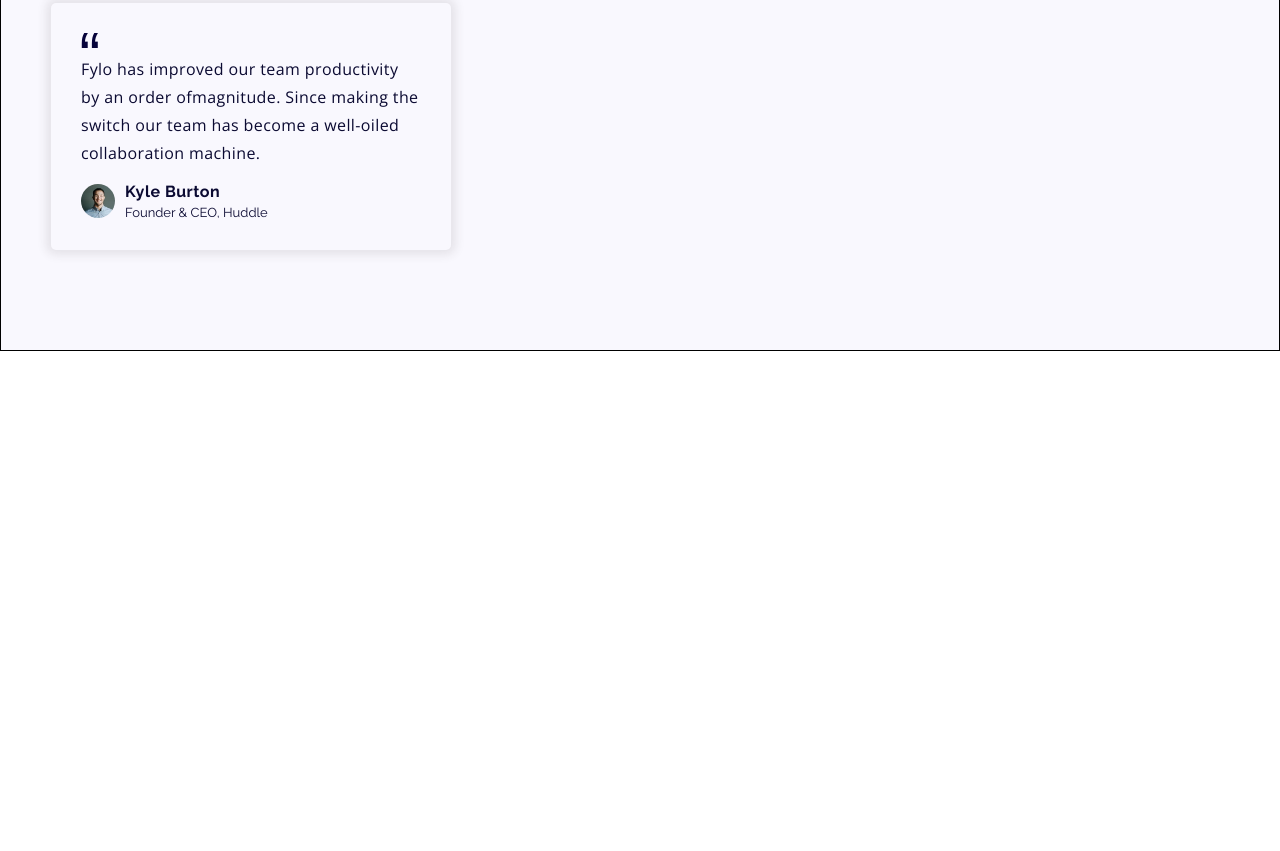
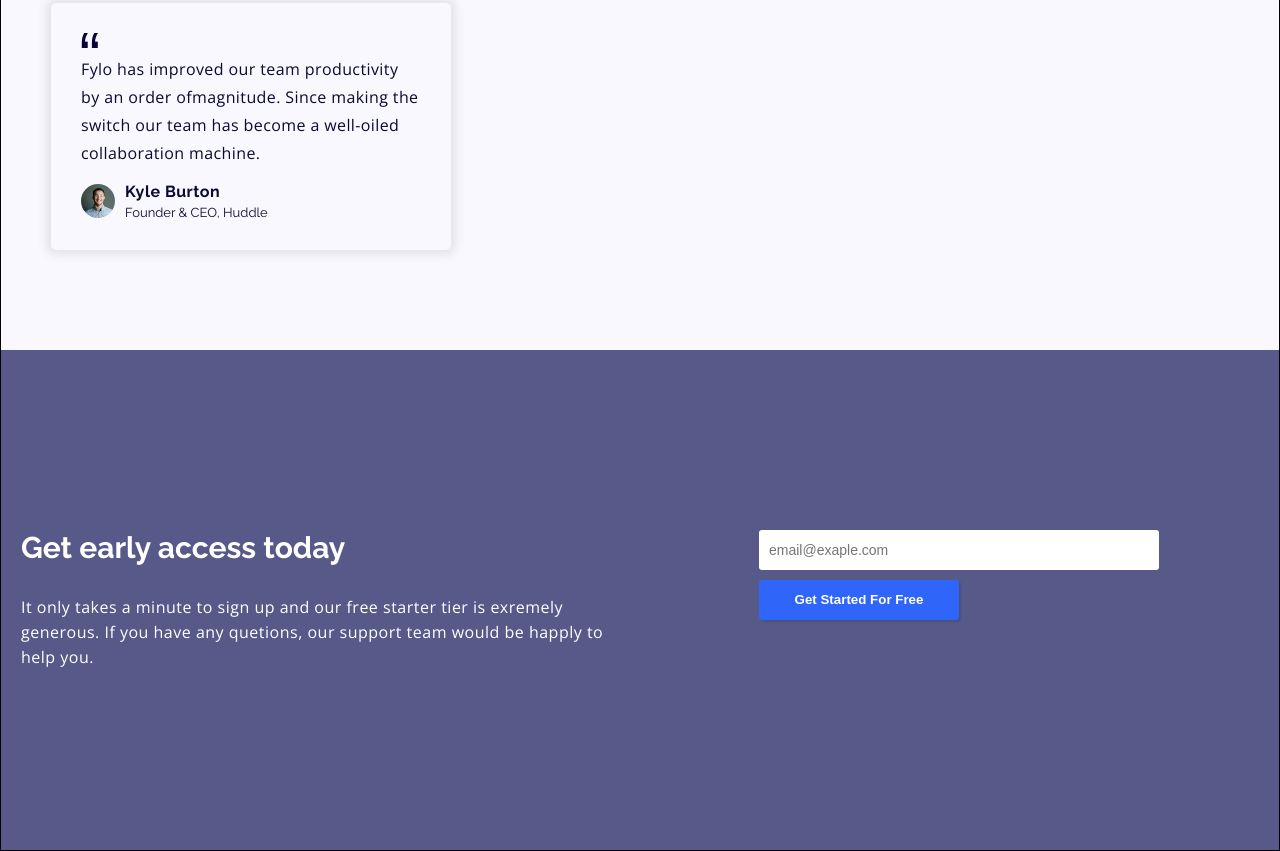
Before and after one commit to muqtadi/03__fylo-landing-page-with-two-column-layout-master, a plain HTML site: page index.html in a window 1280 px wide. Shown: the part 1379-2230 px from the top of the page. Before the commit the page ends 1730 px from the top, so only its background shows below. Drawn offline with Linux system fonts and the light colour scheme.

Commit message:
Add Email section

```diff
--- a/index.html
+++ b/index.html
@@ -87,6 +87,24 @@
         </div>
         </div>
       </div>
+
+      <!-- __________________________________________________________________________EMAIL -->
+      <div class="email">
+        <div class="container">
+          <div class="email__content">
+            <h1 class="email__content__title">Get early access today</h1>
+            <p class="email__content__paragraph">
+              It only takes a minute to sign up and our free starter tier is exremely generous.
+              If you have any quetions, our support team  would  be happly to help you.
+            </p>
+          </div>
+          <div class="form" action="">
+            <input class="email__input form__item" placeholder="email@exaple.com" type="text">
+            <p class="email__error form__item">Please check your email</p>
+            <button class="email__btn form__item">Get Started For Free</button>
+          </div>
+        </div>
+      </div>
   </div>
 
   <script src="./js/script.js"></script>
--- a/js/script.js
+++ b/js/script.js
@@ -3,6 +3,10 @@ const input = document.querySelector('.input__item');
 const mainBtn = document.querySelector('.main__btn');
 const validMsg = document.querySelector('.valid__msg');
 const validRegex = /^[a-zA-Z0-9.!#$%&'*+/=?^_`{|}~-]+@[a-zA-Z0-9-]+(?:\.[a-zA-Z0-9-]+)*$/;
+
+const emailInput = document.querySelector('.email__input');
+const emailBtn = document.querySelector('.email__btn ');
+const emailError = document.querySelector('.email__error');
 
 
 
@@ -22,3 +26,23 @@ mainBtn.addEventListener('click', () =>{
     input.value = '';
   }
 })
+
+
+
+emailBtn.addEventListener('click', () =>{
+  if(emailInput.value === ''){
+    emailError.style.display = 'none';
+    emailInput.style = 'border: 2px solid rgb(166,107,135)';
+
+  }
+  if(emailInput.value.match(validRegex)){
+    console.log(emailInput.value);
+    emailInput.style = 'border: 1px solid )';
+    emailInput.value = '';
+    emailError.style.display = 'none';
+  }
+  else{
+    emailInput.style = 'border: 2px solid rgb(166,107,135)';
+    emailError.style.display = 'block';
+  }
+})
--- /dev/null
+++ b/scss/_email.scss
@@ -0,0 +1,65 @@
+.email{
+  display: flex;
+  align-items: center;
+  max-width: 100%;
+  min-height: 500px;
+  background-color: rgb(87, 89, 137);
+  color: #fff;
+  font-family: 'Raleway';
+
+  .container{
+    display: flex;
+    flex-direction: column;
+
+    .email__content{
+      text-align: center;
+      padding: 40px 0;
+
+      .email__content__title{font-size: 22px; margin-bottom: 30px;}
+      .email__content__paragraph{line-height: 25px; letter-spacing: .5px; font-family: 'Open Sans';}
+    }
+    .form{
+      display: flex;
+      flex-direction: column;
+      align-items: center;
+      // gap: 10px;
+      padding-top: 20px;
+
+      .form__item{max-width: 300px; width: 100%; height: 40px; border-radius: 3px; border: none;}
+      .email__input{outline: none; padding-left: 10px; font-size: 14px;}
+      .email__error{ display: none; height: 20px; margin-top: 5px;}
+      .email__btn{background-color: rgb(47, 101, 249); font-weight: 700; color: #fff; box-shadow: 2px 2px 2px rgba(0, 0, 0, .1); cursor: pointer; margin-top: 10px;
+        &:hover{background-color: rgb(104, 156, 255);}
+      }
+    }
+  }
+}
+
+@media(min-width: 1024px){
+  .email{
+    justify-content: center;
+    padding: 20px;
+
+    .container{
+      flex-direction: row;
+      justify-content: space-between;
+      margin: 0;
+      padding: 0;
+
+      .email__content{
+        text-align: left;
+        flex-basis: 600px;
+
+        .email__content__title{font-size: 30px;}
+      }
+      .form{
+        flex-basis: 500px;
+        align-items: flex-start;
+        padding-top: 40px;
+
+        .email__input{max-width: 400px;}
+        .email__btn{max-width: 200px;}
+      }
+    }
+  }
+}
--- a/scss/style.scss
+++ b/scss/style.scss
@@ -25,6 +25,7 @@
 @import './header';
 @import './main';
 @import './team';
+@import './email';
 
 *{
   margin: 0;
```
Also changed, not shown: css/style.css, 1 other file.
